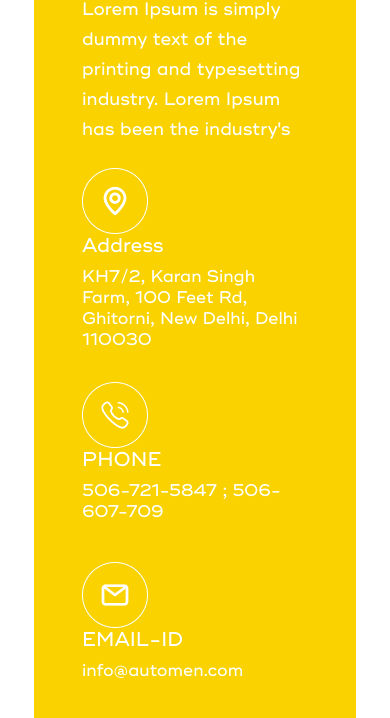
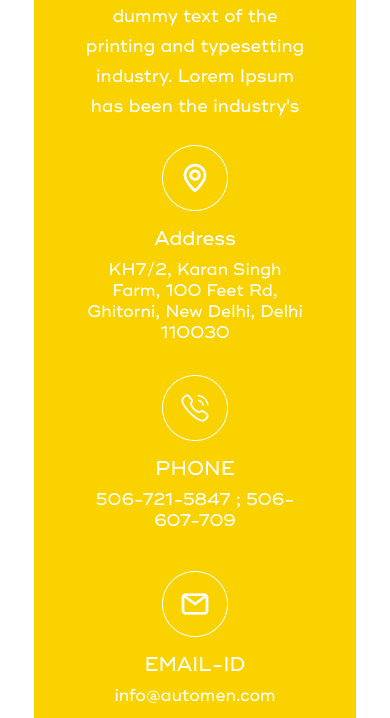
Before and after one commit to dheeraj1429/auto-men, a plain HTML site: page contactUs.html in a window 390 px wide. Shown: the part 633-1351 px from the top of the page. Drawn offline with nearby package versions, Linux system fonts and the light colour scheme.

Commit message:
contact page resposive done

```diff
--- a/contactUs.html
+++ b/contactUs.html
@@ -79,7 +79,7 @@
           <section class="get_in_touch pb-5 ">
                <div class="container-fluid side_padding">
                     <div class="row">
-                         <div class="col-12 text-center py-2 py-md-5">
+                         <div class="col-12 text-center py-4 py-md-5">
                               <h1 class="bold-heading">Get In Touch</h1>
                               <div class="ling-div sm-line center-line mt-3">
                                    <div class="line"></div>
@@ -88,23 +88,24 @@
                     </div>
 
                     <div class="row justify-content-center">
-                         <div class="col-12 col-sm-12 col-md-10 ">
+                         <div class="col-12 col-sm-12 col-lg-12 col-xl-10 ">
                               <div class="row contanct_div p-4">
-                                   <div class="col-12 col-sm-12 col-md-6">
-                                        <div class="contact_inner_div">
+                                   <div class="col-12 col-sm-12 col-lg-12 col-xl-6">
+                                        <div class="contact_inner_div text-center text-md-start">
                                              <h4>Do You Have Any Questions?</h4>
                                              <p class="mt-4 text-white">Lorem Ipsum is simply dummy text of the printing
                                                   and
                                                   typesetting
                                                   industry. Lorem Ipsum has been the industry's</p>
 
-                                             <div class="col-12 mt-4">
+                                             <div class="col-12 mt-4 text-center text-md-start">
                                                   <div class="row content">
                                                        <div class="col-12 col-sm-12 col-md-2">
-                                                            <img src="./public/images/contac-1.png" alt="">
+                                                            <img src="./public/images/contac-1.png" class="img-fluid"
+                                                                 alt="">
                                                        </div>
                                                        <div class="col-12 col-sm-12 col-md-8">
-                                                            <h5 class="mb-0 text-white">Address</h5>
+                                                            <h5 class="mb-0 text-white mt-3 mt-md-0">Address</h5>
                                                             <p class="text-white mt-2">KH7/2, Karan Singh Farm, 100 Feet
                                                                  Rd,
                                                                  Ghitorni, New
@@ -113,28 +114,31 @@
                                                   </div>
                                                   <div class="row content mt-3">
                                                        <div class="col-12 col-sm-12 col-md-2">
-                                                            <img src="./public/images/contac-2.png" alt="">
+                                                            <img src="./public/images/contac-2.png" class="img-fluid"
+                                                                 alt="">
                                                        </div>
-                                                       <div class="col-12 col-sm-12 col-md-8">
+                                                       <div class="col-12 col-sm-12 col-md-8 mt-3 mt-md-0">
                                                             <h5 class="mb-0 text-white">PHONE</h5>
                                                             <p class="text-white mt-2">506-721-5847 ; 506-607-709</p>
                                                        </div>
                                                   </div>
                                                   <div class="row content mt-4">
                                                        <div class="col-12 col-sm-12 col-md-2">
-                                                            <img src="./public/images/contac-3.png" alt="">
+                                                            <img src="./public/images/contac-3.png" class="img-fluid"
+                                                                 alt="">
                                                        </div>
-                                                       <div class="col-12 col-sm-12 col-md-8">
+                                                       <div class="col-12 col-sm-12 col-md-8 mt-3 mt-md-0">
                                                             <h5 class="mb-0 text-white">EMAIL-ID</h5>
                                                             <p class="text-white mt-2">info@automen.com</p>
                                                        </div>
                                                   </div>
 
-                                                  <div class="row mt-4 align-items-center content">
+                                                  <div class="row mt-4 align-items-center content ">
                                                        <div class="col-12 col-sm-12 col-md-3">
                                                             <h5 class="text-white mb-0">Follow Us</h5>
                                                        </div>
-                                                       <div class="col-12 col-sm-12 col-md-9  d-flex ">
+                                                       <div
+                                                            class="col-12 col-sm-12 col-md-9  d-flex justify-content-center justify-content-md-start mt-3 mt-md-0">
                                                             <div class="footer-icon-div">
                                                                  <i class="fab fa-facebook-f"></i>
                                                             </div>
@@ -149,7 +153,7 @@
                                              </div>
                                         </div>
                                    </div>
-                                   <div class="col-12 col-sm-12 col-md-6">
+                                   <div class="col-12 col-sm-12 col-lg-12 col-xl-6 mt-5 mt-xl-0">
                                         <input type="text" name="name" id="" placeholder="Name">
                                         <input type="email" name="email" id="" placeholder="Email">
                                         <input type="number" name="number" id="" placeholder="Your Phone">
--- a/public/stylesheets/responsive.css
+++ b/public/stylesheets/responsive.css
@@ -160,6 +160,9 @@
     .select_year_popup .selected_popup {
         width: 387px;
     }
+    .contact_inner_div h4 {
+        font-size: 22px;
+    }
 }
 
 @media (max-width: 600px) {
```
